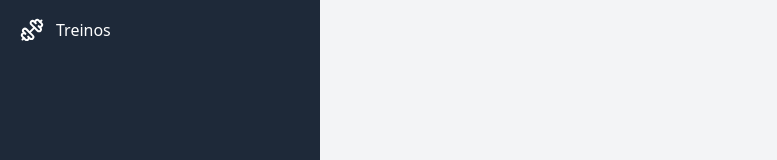
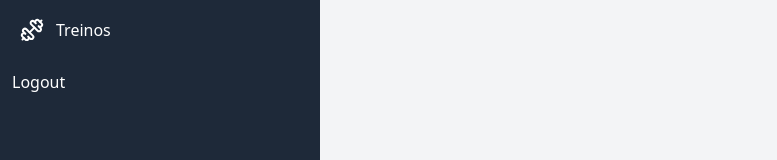
Before and after one commit to arthurccamargo/GymFrangos, a React (Vite) app in the folder frontend/: page /dashboard in a window 1280 px wide. Shown: the part 162-322 px from the top of the page, without its empty margins (0-777 px from the left). Built offline with nearby package versions, Linux system fonts and the light colour scheme; a web font is replaced by a local one.

Commit message:
LogoutButton

```diff
--- /dev/null
+++ b/frontend/src/components/auth/LogoutButton.jsx
@@ -0,0 +1,30 @@
+import { useNavigate } from "react-router-dom";
+
+const LogoutButton = () => {
+    const navigate = useNavigate();
+
+    const handleLogout = async () => {
+        try {
+            const response = await fetch("http://127.0.0.1:8000/auth/logout/", {
+                method: "POST",
+                credentials: "include", // Garante que os cookies sejam enviados na requisição
+                headers: {
+                    "Content-Type": "application/json",
+                },
+            });
+
+            if (!response.ok) {
+                throw new Error("Erro ao fazer logout");
+            }
+
+            console.log("Logout realizado com sucesso!");
+            navigate("/login");
+        } catch (error) {
+            console.error("Erro ao fazer logout:", error);
+        }
+    };
+
+    return <button onClick={handleLogout}>Logout</button>;
+};
+
+export default LogoutButton;
--- a/frontend/src/components/navigation/Sidebar.jsx
+++ b/frontend/src/components/navigation/Sidebar.jsx
@@ -1,5 +1,6 @@
 import { Link } from "react-router-dom";
 import { menuItems } from './navData';
+import LogoutButton from "../auth/LogoutButton";
 
 const Sidebar = () => {
 
@@ -22,6 +23,9 @@ const Sidebar = () => {
               </Link>
             </li>
           ))}
+          <li>
+            <LogoutButton/>
+          </li>
         </ul>
       </nav>
     </div>
--- a/frontend/src/pages/RegisterPage.jsx
+++ b/frontend/src/pages/RegisterPage.jsx
@@ -45,7 +45,7 @@ const RegisterPage = () => {
                 let errorMessage = '';
 
                 if (data.username) {
-                    errorMessage += `Username: ${data.username[0]} \n`;
+                    errorMessage += `Usuário: ${data.username[0]} \n`;
                 }
                 if (data.email) {
                     errorMessage += `Email: ${data.email[0]} \n`;
```
Also changed, not shown: 2 other files (tests, documents, lock files or other folders).
